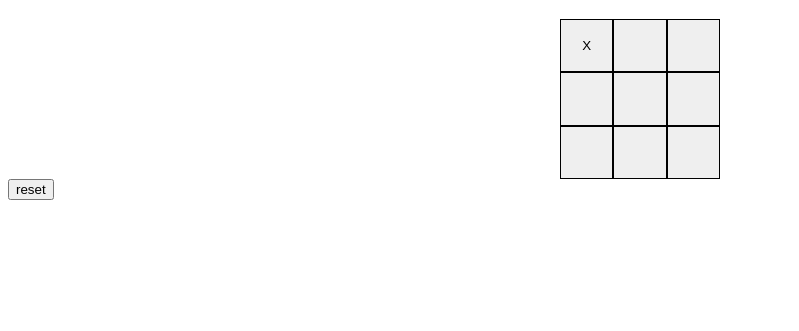
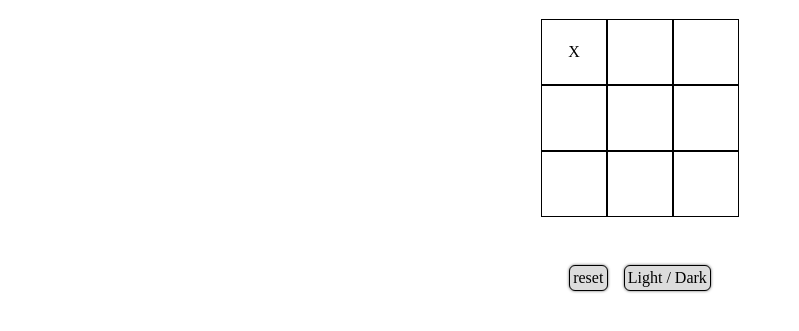
Before and after one commit to aimil2580/tic-tac-toe, a plain HTML site: page index.html in a window 1280 px wide. Both pictures are taken after a click on the button 586 px from the left and 106 px from the top of the page. Shown: the part 61-392 px from the top of the page, without its empty margins (0-799 px from the left). Drawn offline with Linux system fonts and the light colour scheme.

Commit message:
i hate css

```diff
--- a/index.html
+++ b/index.html
@@ -1,14 +1,14 @@
 <!DOCTYPE html>
 <html lang="en">
   <head>
-  <meta charset="UTF-8">
-  <meta name="viewport" content="width=device-width, initial-scale=1.0">
+    <meta charset="UTF-8" />
+    <meta name="viewport" content="width=device-width, initial-scale=1.0" />
     <title>tic-tac-toe</title>
-  <link rel="stylesheet" href="style.css">
+    <link rel="stylesheet" href="style.css" />
     <script src="script.js" defer></script>
   </head>
   <body>
-  <h1 style="text-align: center;">TIC-TAC-TOE</h1>
+    <h1 style="text-align: center">TIC-TAC-TOE</h1>
     <div id="board">
       <button class="t1"></button>
       <button class="t2"></button>
@@ -21,11 +21,10 @@
       <button class="t9"></button>
     </div>
 
-  <div id="results">
-
+    <div class="options">
+      <button class="reset">reset</button>
+      <button class="themeSwitch">Light / Dark</button>
     </div>
-  <div>
-    <button class="reset">reset</button>
-  </div>
+    <div id="results"></div>
   </body>
 </html>
--- a/script.js
+++ b/script.js
@@ -1,58 +1,67 @@
 const fisrtPlayerSimbol = "X";
 const secondPlayerSimbol = "O";
 const results = document.getElementById("results");
-const reset = document.querySelector(".reset").addEventListener("click" , ()=>{restart()})
+const reset = document.querySelector(".reset").addEventListener("click", () => {
+  restart();
+});
 let turnCounter = 0;
-let board =[];
+let board = [];
 let someoneWon = false;
 
-const tiles = new Object()
-for ( let i=1;i<10;i++){
-  tiles[`t${i}`] = document.querySelector(`.t${i}`)
+const tiles = new Object();
+for (let i = 1; i < 10; i++) {
+  tiles[`t${i}`] = document.querySelector(`.t${i}`);
 
-  board.push(tiles[`t${i}`])
+  board.push(tiles[`t${i}`]);
 
-  tiles[`t${i}`].addEventListener("click" ,()=>{
+  tiles[`t${i}`].addEventListener("click", () => {
+    if (
+      tiles[`t${i}`].textContent !== fisrtPlayerSimbol &&
+      tiles[`t${i}`].textContent !== secondPlayerSimbol &&
+      someoneWon === false
+    ) {
+      turnCounter % 2 === 0
+        ? (tiles[`t${i}`].textContent = fisrtPlayerSimbol)
+        : (tiles[`t${i}`].textContent = secondPlayerSimbol);
 
-    if(tiles[`t${i}`].textContent !== fisrtPlayerSimbol && tiles[`t${i}`].textContent !== secondPlayerSimbol && someoneWon === false){
-      turnCounter % 2===0 ? tiles[`t${i}`].textContent = fisrtPlayerSimbol
-      : tiles[`t${i}`].textContent = secondPlayerSimbol;
+      board[`t${i}`[1] - 1] =
+        turnCounter % 2 === 0 ? fisrtPlayerSimbol : secondPlayerSimbol;
 
-      board[`t${i}`[1]-1] = turnCounter % 2===0 ? fisrtPlayerSimbol : secondPlayerSimbol;
-
-
-      turnCounter+=1
+      turnCounter += 1;
     }
-    checkIfWon()
-  })
+    checkIfWon();
+  });
 }
 const checkIfWon = () => {
-  if (board[0] === board[1] && board[1] === board[2]||
-      board[3] === board[4] && board[4] === board[5]||
-      board[6] === board[7] && board[7] === board[8]||
-      board[0] === board[3] && board[3] === board[6]||
-      board[1] === board[4] && board[4] === board[7]||
-      board[2] === board[5] && board[5] === board[8]||
-      board[0] === board[4] && board[4] === board[8]||
-      board[2] === board[4] && board[4] === board[6]
-    ) {
+  if (
+    (board[0] === board[1] && board[1] === board[2]) ||
+    (board[3] === board[4] && board[4] === board[5]) ||
+    (board[6] === board[7] && board[7] === board[8]) ||
+    (board[0] === board[3] && board[3] === board[6]) ||
+    (board[1] === board[4] && board[4] === board[7]) ||
+    (board[2] === board[5] && board[5] === board[8]) ||
+    (board[0] === board[4] && board[4] === board[8]) ||
+    (board[2] === board[4] && board[4] === board[6])
+  ) {
+    results.textContent = `player with the: "${
+      (turnCounter - 1) % 2 === 0 ? fisrtPlayerSimbol : secondPlayerSimbol
+    }", won!!`;
 
-      results.textContent = `player with the: "${(turnCounter-1) % 2===0 ?  fisrtPlayerSimbol
-      : secondPlayerSimbol}", won!!`;
-
-      someoneWon = true
+    someoneWon = true;
   }
-}
+};
 
 function restart() {
-  for (let i=0;i<10;i++){
+  for (let i = 0; i < 10; i++) {
     board[i] = i;
   }
-  for( tile in tiles){
-    tiles[tile].textContent =  ""
+  for (tile in tiles) {
+    tiles[tile].textContent = "";
   }
 
   results.textContent = "";
   someoneWon = false;
   turnCounter = 0;
+
+  results.textContent = "";
 }
--- a/style.css
+++ b/style.css
@@ -11,11 +11,43 @@
   margin: auto;
 
   button {
+    all: unset;
     border: solid black 1px;
     display: block;
     width: 4em;
     height: 4em;
-
+    text-align: center;
   }
 
 }
+
+.options {
+  display: flex;
+  place-content: center;
+  margin: 3em;
+  gap: 1em;
+
+  button {
+    all: unset;
+    width:fit-content;
+    border: 1px black solid;
+    padding: 0.2em;
+    border-radius: 6px;
+    user-select: none;
+    background-color: rgb(220, 220, 220);
+    transition: background-color 0.3s ease-out;
+    box-shadow: 0px 0px 3px  rgb(97, 97, 97);
+  }
+
+  button:hover {
+    background-color: rgb(129, 129, 129);
+
+  }
+}
+
+
+#results {
+  display: flex;
+  justify-content: center;
+  align-items: center;
+}
```
Lines whose indentation alone changed are shown as unchanged.
